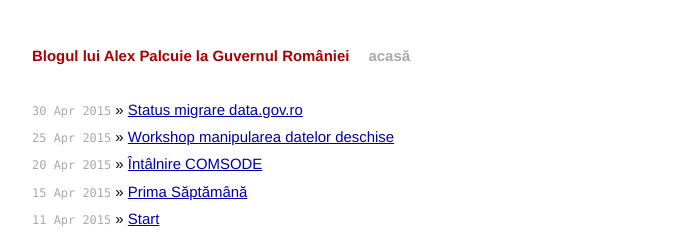
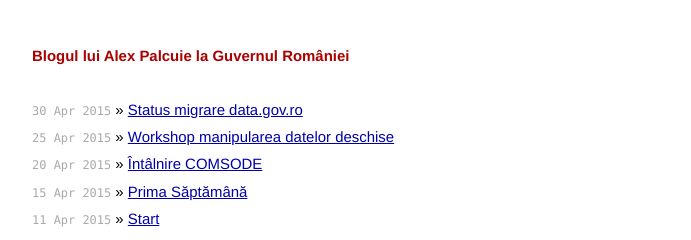
Before and after one commit to palcu/gov.palcu.ro, a Jekyll site: the page built from index.html, in a window 1280 px wide. Shown: the top 240 px of the page, without its empty margins (294-985 px from the left). Built offline with Jekyll 4.4.1, drawn with Linux system fonts in a browser that asks for light colours; Markdown is read by kramdown in place of the engine named in the settings.

Commit message:
Remove extra button

```diff
--- a/_layouts/default.html
+++ b/_layouts/default.html
@@ -18,7 +18,6 @@
         <div class="site">
           <div class="header">
             <h1 class="title"><a href="/">{{ site.name }}</a></h1>
-            <a class="extra" href="/">acasă</a>
           </div>
 
           {{ content }}
```
